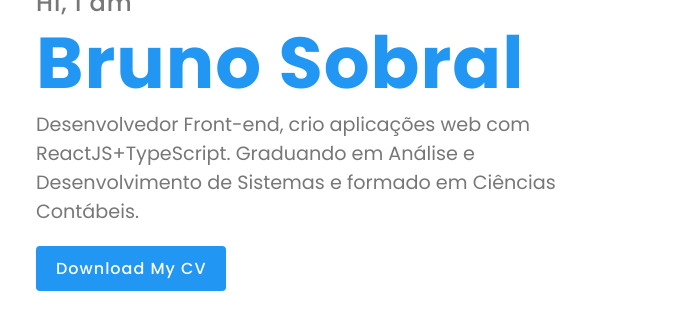
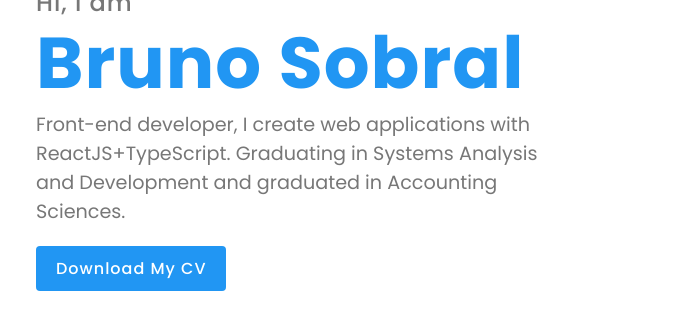
Before and after one commit to BrunoSobralDEV/brunosobral.com-old, a plain HTML site: page index.html in a window 1280 px wide. Shown: the part 268-588 px from the top of the page, 604-1280 px from the left. Drawn offline with nearby package versions, Linux system fonts and the light colour scheme; no server answers.

Commit message:
feat: bio info

```diff
--- a/index.html
+++ b/index.html
@@ -37,8 +37,7 @@
 
     <div class="content">
       <h2>Hi, I am<br><span>Bruno Sobral</span></h2>
-      <p>Desenvolvedor Front-end, crio aplicações web com ReactJS+TypeScript.
-        Graduando em Análise e Desenvolvimento de Sistemas e formado em Ciências Contábeis.
+      <p>Front-end developer, I create web applications with ReactJS+TypeScript. Graduating in Systems Analysis and Development and graduated in Accounting Sciences.
       </p>
       <!--
       <img src="./assets/react-icon.svg" alt="react-icon" style="width: 35px;">
```
